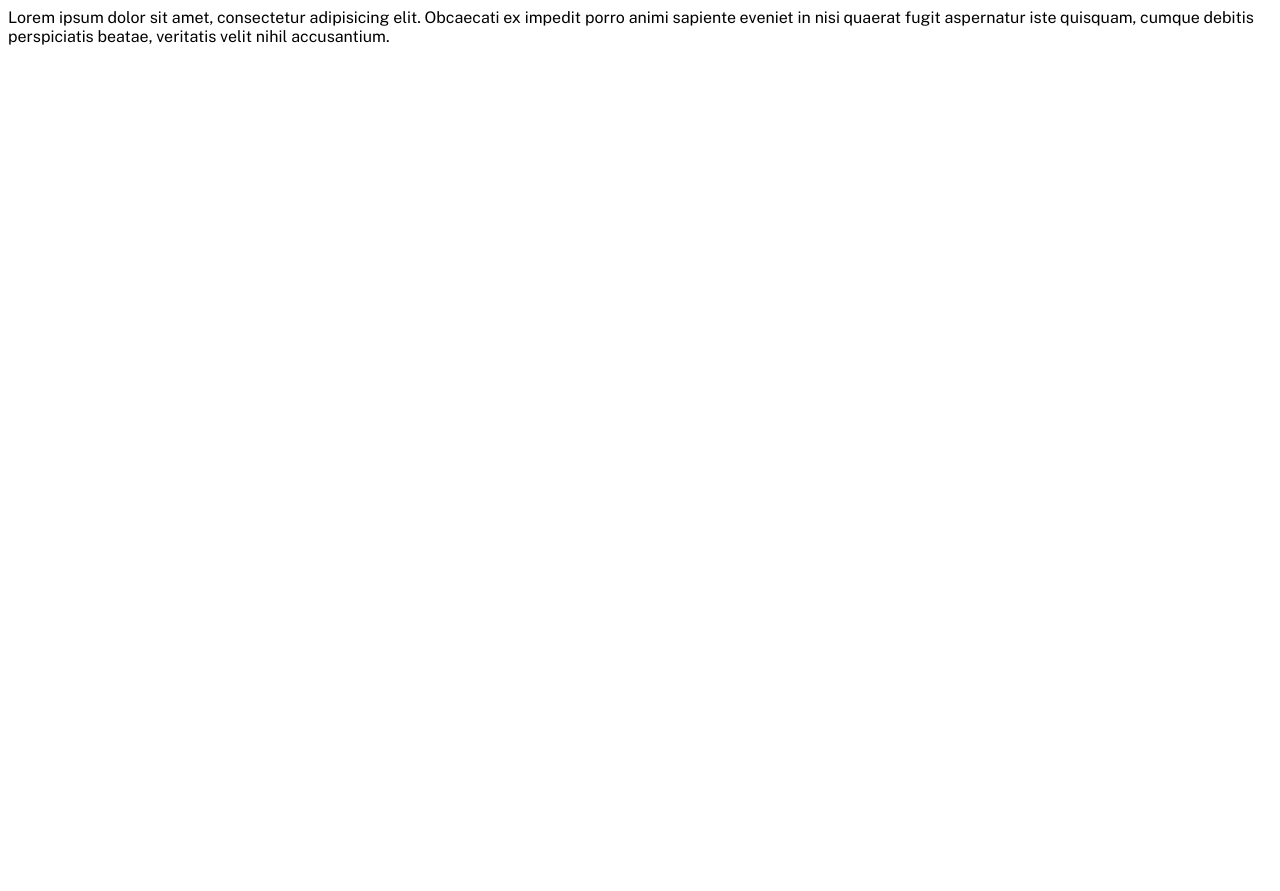
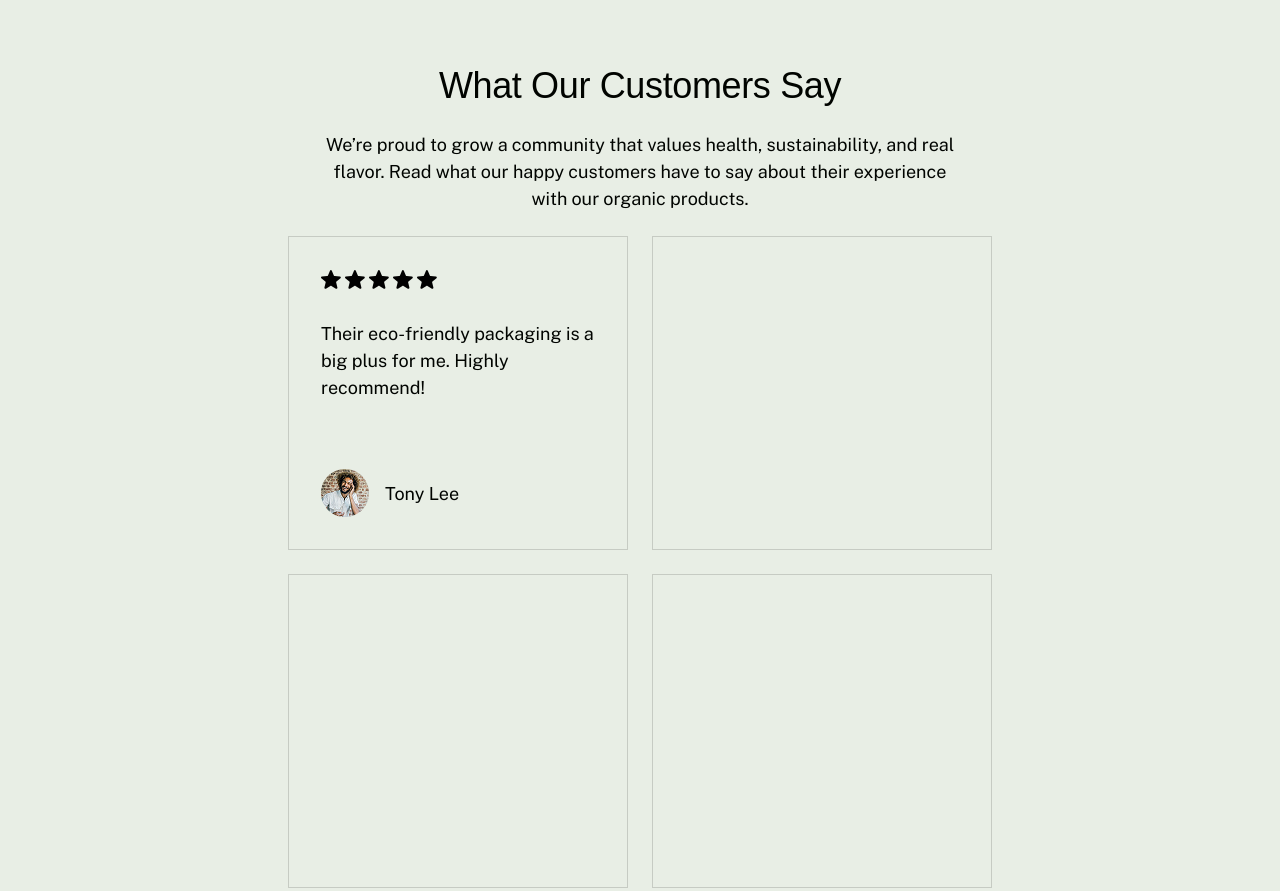
Before and after one commit to oleksandr-kliuiko/demo, a website built with Vite: page src/index.html in a window 1280 px wide. Shown: the top 891 px of the page. Before the commit the page ends 800 px from the top, so only its background shows below. Built offline with nearby package versions, Linux system fonts and the light colour scheme; a web font is replaced by a local one.

Commit message:
create feadbacks section

```diff
--- a/src/css/container.css
+++ b/src/css/container.css
@@ -3,7 +3,8 @@
   min-width: 320px;
   max-width: 375px;
   margin: 0 auto;
-  padding: 0 16px;
+  padding-left: 16px;
+  padding-right: 16px;
 }
 /* Styles for Tablet devices */
 @media only screen and (min-width: 768px) {
@@ -13,9 +14,10 @@
   }
 }
 /* Styles for Desktop devices */
-@media only screen and (min-width: 1024px) {
+@media only screen and (min-width: 1440px) {
   .container {
-    max-width: 1440x;
+    /* width: 1024px; */
+    max-width: 1440px;
     padding: 0 64px;
   }
 }
--- a/src/css/feedbacks.css
+++ b/src/css/feedbacks.css
@@ -0,0 +1,111 @@
+.feedbacks-section {
+    padding: 64px 0;
+    /* font-weight: 400; */
+    font-size: 18px;
+    line-height: 1.5;
+    color: #010400;
+    background-color: #e8eee5;
+}
+
+.container {
+    display: flex;
+    flex-direction: column;
+    align-items: center;
+    /* align-items: flex-start; */
+}
+
+.fb-title {
+    /* max-width: 343px; */
+    font-family: "Chivo", sans-serif;
+
+    font-weight: 400;
+    font-size: 36px;
+    line-height: 1.2;
+    letter-spacing: -0.01em;
+    text-align: center;
+
+    margin-bottom: 16px;
+}
+
+@media only screen and (min-width: 768px) {
+    .fb-title {
+        margin-bottom: 24px;
+    }
+}
+
+@media only screen and (min-width: 1440px) {
+    .fb-title {
+        font-size: 48px;
+    }
+}
+
+.fb-section-desc {
+    /* max-width: 343px; */
+    text-align: center;
+    margin-bottom: 24px;
+}
+
+@media only screen and (min-width: 768px) {
+    .fb-section-desc {
+        max-width: 644px;
+    }
+}
+
+.fb-list {
+    width: 100%;
+    display: flex;
+    flex-direction: column;
+    gap: 24px;
+    flex-grow: 1;
+}
+
+@media only screen and (min-width: 768px) {
+    .fb-list {
+        flex-direction: row;
+        flex-wrap: wrap;
+    }
+}
+
+.fb-list-item {
+    display: flex;
+    flex-direction: column;
+    height: 314px;
+    /* width: 343px; */
+    padding: 32px;
+
+    border: 1px solid rgba(1, 4, 0, 0.15);
+}
+
+@media only screen and (min-width: 768px) {
+    .fb-list-item{
+        width: calc((100% - 24px) / 2);
+    }
+}
+
+@media only screen and (min-width: 1440px) {
+    .fb-list-item {
+        width: calc((100% - 3 * 24px) / 4);
+    }
+}
+
+.list-star {
+    display: flex;
+    gap: 4px;
+    margin-bottom: 24px;
+}
+
+.list-star-item {
+}
+
+.fb-text {
+}
+
+.user {
+    display: flex;
+    align-items: center;
+    margin-top: auto;
+}
+
+.user-name {
+    margin-left: 16px;
+}
--- a/src/index.html
+++ b/src/index.html
@@ -4,6 +4,15 @@
     <meta charset="UTF-8" />
     <link rel="icon" type="image/svg+xml" href="/favicon.svg" />
     <meta name="viewport" content="width=device-width, initial-scale=1.0" />
+
+    <link
+      rel="stylesheet"
+      href="https://cdnjs.cloudflare.com/ajax/libs/modern-normalize/3.0.1/modern-normalize.min.css"
+      integrity="sha512-q6WgHqiHlKyOqslT/lgBgodhd03Wp4BEqKeW6nNtlOY4quzyG3VoQKFrieaCeSnuVseNKRGpGeDU3qPmabCANg=="
+      crossorigin="anonymous"
+      referrerpolicy="no-referrer"
+    />
+
     <title>Vanilla App Template</title>
     <link rel="stylesheet" href="./css/styles.css" />
 
--- a/src/partials/feedbacks.html
+++ b/src/partials/feedbacks.html
@@ -1,3 +1,56 @@
-Lorem ipsum dolor sit amet, consectetur adipisicing elit. Obcaecati ex impedit
-porro animi sapiente eveniet in nisi quaerat fugit aspernatur iste quisquam,
-cumque debitis perspiciatis beatae, veritatis velit nihil accusantium.
+<section class="feedbacks-section">
+  <div class="container">
+    <h2 class="fb-title">What Our Customers Say</h2>
+    <p class="fb-section-desc">
+      We’re proud to grow a community that values health, sustainability, and
+      real flavor. Read what our happy customers have to say about their
+      experience with our organic products.
+    </p>
+    <ul class="fb-list">
+      <li class="fb-list-item">
+        <ul class="list-star">
+          <li class="list-star-item">
+            <svg class="" width="20" height="19">
+              <use href="../img/sprite.svg#icon-star"></use>
+            </svg>
+          </li>
+          <li class="list-star-item">
+            <svg class="" width="20" height="19">
+              <use href="../img/sprite.svg#icon-star"></use>
+            </svg>
+          </li>
+          <li class="list-star-item">
+            <svg class="" width="20" height="19">
+              <use href="../img/sprite.svg#icon-star"></use>
+            </svg>
+          </li>
+          <li class="list-star-item">
+            <svg class="" width="20" height="19">
+              <use href="../img/sprite.svg#icon-star"></use>
+            </svg>
+          </li>
+          <li class="list-star-item">
+            <svg class="" width="20" height="19">
+              <use href="../img/sprite.svg#icon-star"></use>
+            </svg>
+          </li>
+        </ul>
+        <p class="fb-text">
+          Their eco-friendly packaging is a big plus for me. Highly<br />
+          recommend!
+        </p>
+        <div class="user">
+          <img src="../img/avatar1.png" alt="avatar" width="48" height="48" />
+          <p class="user-name">Tony Lee</p>
+        </div>
+      </li>
+      <li class="fb-list-item"></li>
+      <li class="fb-list-item"></li>
+      <li class="fb-list-item"></li>
+      <li class="fb-list-item"></li>
+      <li class="fb-list-item"></li>
+      <li class="fb-list-item"></li>
+      <li class="fb-list-item"></li>
+    </ul>
+  </div>
+</section>
```
Also changed, not shown: src/img/avatar1.png (added).
